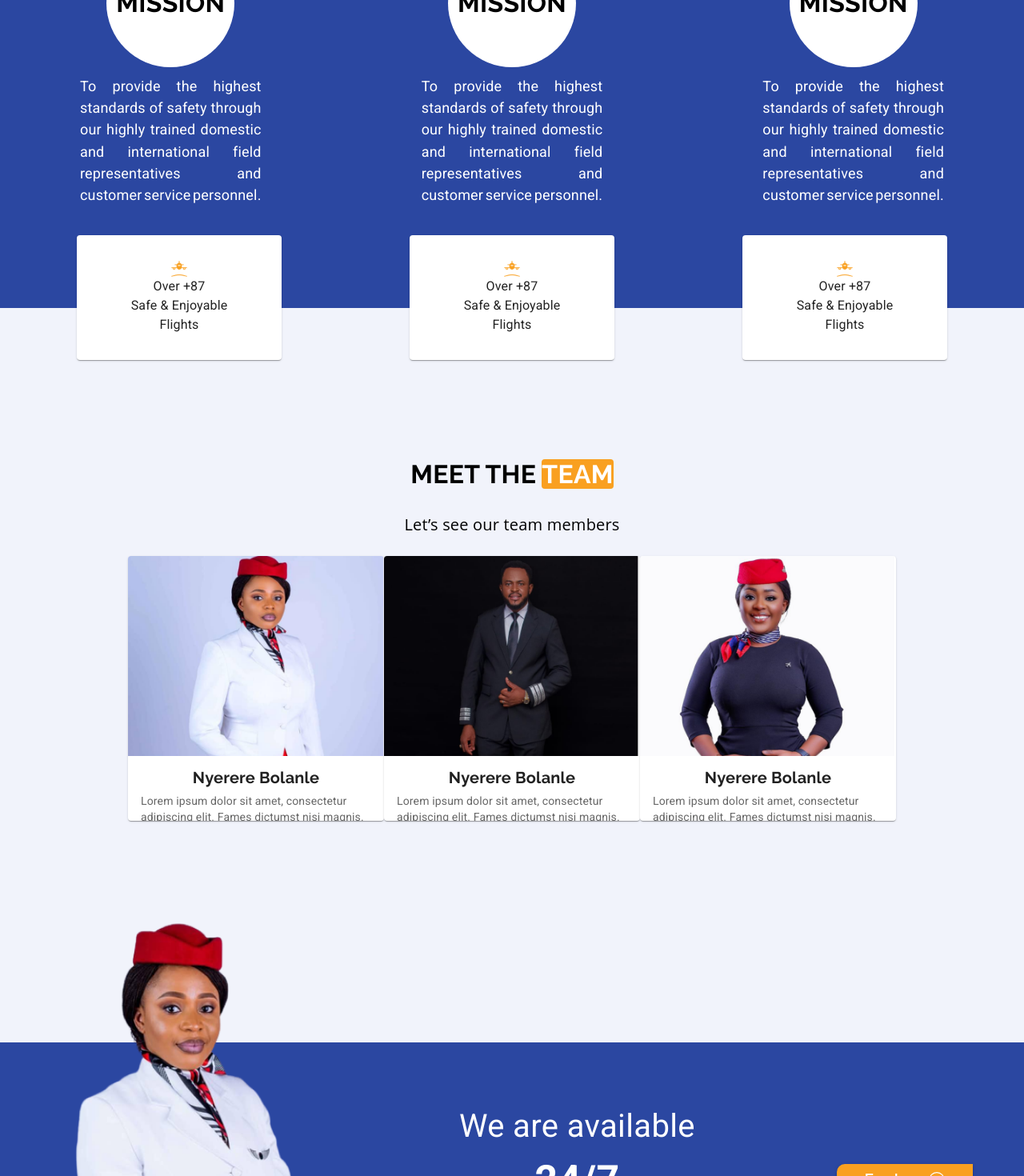
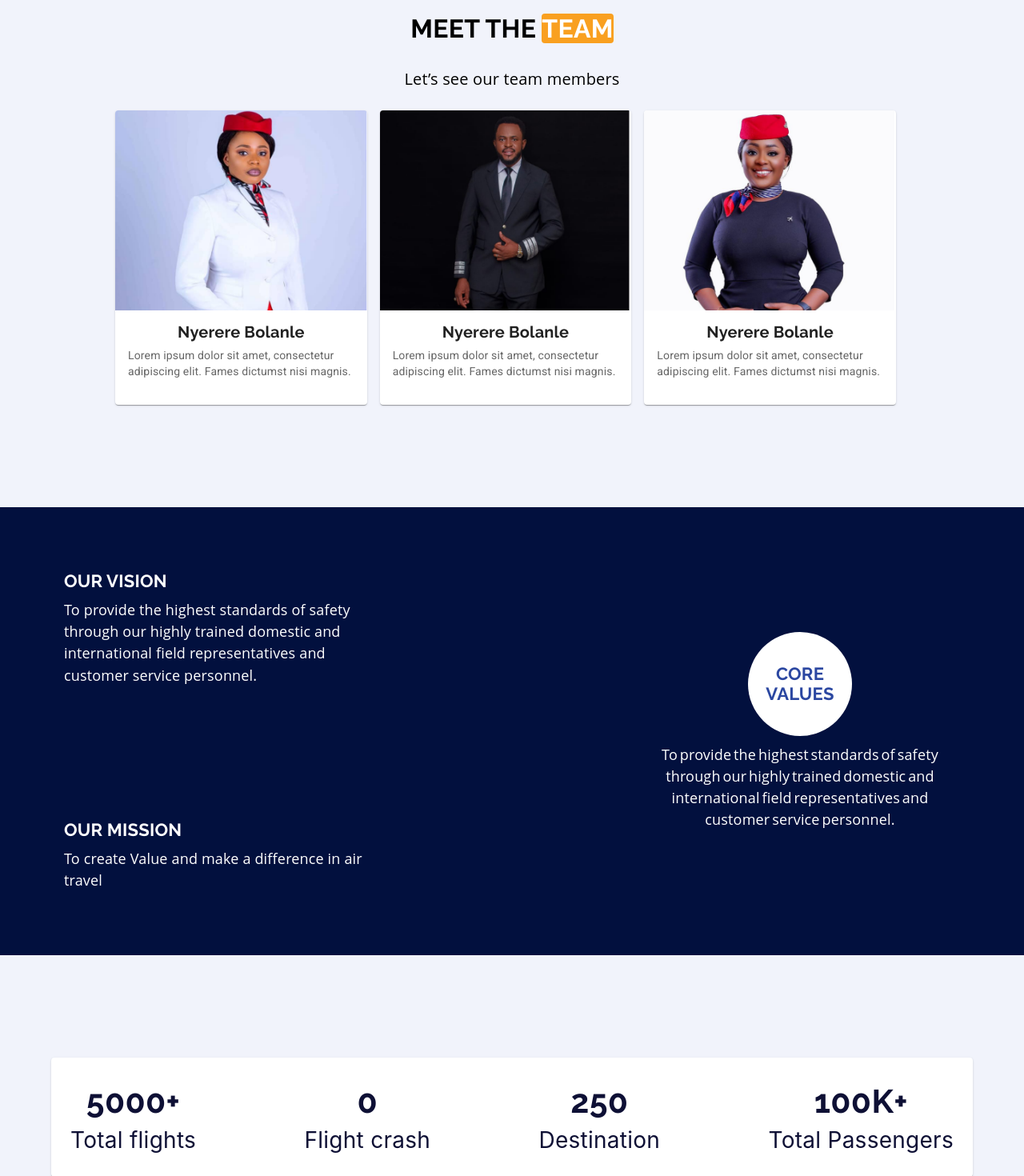
Before and after one commit to NBJ-Developer/nbj-client, a React (Create React App) app: page /About in a window 1280 px wide. Shown: the part 1220-2690 px from the top of the page at 80% size. Built offline with nearby package versions, Linux system fonts and the light colour scheme.

Commit message:
Worked on the about page, also added the slide effect to the page

```diff
--- a/src/components/About/MeetTheTeam.jsx
+++ b/src/components/About/MeetTheTeam.jsx
@@ -1,6 +1,7 @@
-import { Box, Typography } from '@mui/material'
+import { Box, Grid, Typography } from '@mui/material'
 import React from 'react'
 import ServicesCard from '../Services/ServicesCard'
+import Slider from '../../elements/Slider/Slider'
 
 function MeetTheTeam() {
   const cardContents = [
@@ -59,11 +60,16 @@ function MeetTheTeam() {
       display: 'flex',
       justifyContent: 'space-between',
     }}>
+      <Grid container spacing={2}>
       {cardContents.map( data => (
-        <Box key={data.imgPath}>
+        <Grid key={data.imgPath} item xs={6} md={4}>
+        <Slider  slideComponent={
           <ServicesCard content={data}/>
-        </Box>
+        }/>
+        </Grid>
       ))}
+
+      </Grid>
     </Box>
     </Box>
 
--- a/src/components/About/MissionVision.jsx
+++ b/src/components/About/MissionVision.jsx
@@ -1,24 +1,24 @@
+import { Typography } from '@mui/material'
 import Box from '@mui/material/Box'
 import React from 'react'
+import Slider from '../../elements/Slider/Slider'
 import VisionComponent from '../../elements/Vision/VisionComponent'
 import VisionPapper from '../../elements/Vision/VisionPapper'
 
 function MissionVision() {
   const componentContents = [
   {
-    label: 'MISSION',
+    label: 'OUR VISSION',
     body: `To provide the highest standards of safety through our highly
     trained domestic and international field representatives and customer
     service personnel.`,
   },
   {
-    label: 'MISSION',
-    body: `To provide the highest standards of safety through our highly
-    trained domestic and international field representatives and customer
-    service personnel.`,
+    label: 'OUR MISSION',
+    body: 'To create Value and make a difference in air travel',
   },
   {
-    label: 'MISSION',
+    label: 'CORE VALUE',
     body: `To provide the highest standards of safety through our highly
     trained domestic and international field representatives and customer
     service personnel.`,
@@ -44,41 +44,113 @@ function MissionVision() {
 ]
   return (
       <Box sx={{
-      position: 'relative',
+        mt: 16,
+        p: 10,
+        display: 'flex',
+        justifyContent: 'space-between',
+        backgroundColor: '#02103E',
       }}>
         <Box sx={{
           display: 'flex',
-        mt: 6,
+          flexDirection: 'column',
           justifyContent: 'space-between',
-        backgroundColor: '#2B47A1',
-        position: 'relative',
+          width: '35%',
+          height: '50vh',
         }}>
-        {componentContents.map(content =>
-        (<Box key={content.label}>
-          <VisionComponent contents={content}/>
-        </Box>)
-      )}
+          <Slider slideComponent={
+            <Box>
+            <Typography sx={{
+                fontFamily:'raleway',
+                color: '#ffffff',
+                fontWeight:'700',
+                fontSize: '22px',
+                lineHeight: '25px',
+              }}>
+                OUR VISION
+              </Typography>
+              <Typography sx={{
+                fontFamily:'Open Sans',
+                marginTop:'10px',
+                color: '#ffffff',
+                fontSize:{xs:'15px', md:'18px'},
+                lineHeight: '27.21px',
+                }}>
+                To provide the highest standards of safety through our highly
+                trained domestic and international field representatives and customer
+                service personnel.
+              </Typography>
+            </Box>
+          }/>
+
+          <Slider slideComponent={
+            <Box>
+            <Typography sx={{
+                fontFamily:'raleway',
+                color: '#ffffff',
+                fontWeight:'700',
+                fontSize: '22px',
+                lineHeight: '25px',
+              }}>
+                OUR MISSION
+              </Typography>
+              <Typography sx={{
+                fontFamily:'Open Sans',
+                marginTop:'10px',
+                color: '#ffffff',
+                fontSize:{xs:'15px', md:'18px'},
+                lineHeight: '27.21px',
+                }}>
+                To create Value and make a difference in air travel
+              </Typography>
+            </Box>
+          }/>
         </Box>
         <Box sx={{
           display: 'flex',
+          flexDirection: 'column',
           justifyContent: 'center',
-        width: '100vw',
-        position: 'absolute',
-        bottom: '-65px',
+          alignItems: 'center',
+          maxWidth:{md:'25rem'},
         }}>
+          <Slider slideComponent={
             <Box sx={{
             display: 'flex',
-          justifyContent: 'space-between',
-          width: '85%',
+            justifyContent: 'center',
+            alignItems: 'center',
+            backgroundColor: '#ffffff',
+            borderRadius: '50%',
+            width: '130px',
+            height: '130px',
             }}>
-        {paperContents.map(content =>
-        (<Box key={content.label}>
-          <VisionPapper contents={content}/>
-        </Box>)
-        )}
+              <Typography sx={{
+                fontFamily:'raleway',
+                fontWeight:'700',
+                fontSize: '22px',
+                color: '#2B47A1',
+                lineHeight: '25px',
+                textAlign: 'center',
+              }}>
+                CORE VALUES
+              </Typography>
           </Box>
+          }/>
+          <Slider slideComponent={
+            <Typography sx={{
+            fontFamily:'Open Sans',
+            marginTop:'10px',
+            color: '#ffffff',
+            fontSize: '18px',
+            lineHeight: '27.21px',
+            wordSpacing: '-2px',
+            textAlign:'center',
+          }}>
+            To provide the highest standards of safety through our highly
+            trained domestic and international field representatives and customer
+            service personnel.
+          </Typography>
+          }/>
+
         </Box>
-
       </Box>
 
   )
--- a/src/components/Benefits/Benefits.jsx
+++ b/src/components/Benefits/Benefits.jsx
@@ -5,7 +5,7 @@ import BenefitComponent from './BenefitComponent'
 import benefitsData from './benefitsData';
 import Typography from '@mui/material/Typography';
 import Grid from '@mui/material/Grid';
-import Slider from '../../elements/Slider/slider';
+import Slider from '../../elements/Slider/Slider';
 function Benefits() {
   return (
     <div>
--- a/src/components/Hero/GeneralHero.jsx
+++ b/src/components/Hero/GeneralHero.jsx
@@ -11,6 +11,7 @@ import MenuItem from '@mui/material/MenuItem';
 import PrimaryButtons from '../../elements/Button/PrimaryButtons'
 import Link from '@mui/material/Link';
 import { Typography } from '@mui/material';
+import Slider from '../../elements/Slider/Slider';
 
 const pages = ['Home', 'About', 'Services', 'Contact'];
 
@@ -160,14 +161,19 @@ const NavBar = ({ display, bgImage }) => {
           display: { xs: 'none', md: 'block', },
           pt: !display? 10: 0,
         }}>
+          <Slider slideComponent={
               <Typography variant="h3" component="h3" sx={{
                 marginBottom: '10px',
               }}>
                 OUR STORY
               </Typography>
+          }/>
+          <Slider slideComponent={
             <Typography>
               If you want to know more about us, you’re in the right place. Read to learn how we can assist you
             </Typography>
+          }/>
+
         </Box>
         <Box sx={{
           display: {
--- a/src/components/Services/Services.jsx
+++ b/src/components/Services/Services.jsx
@@ -2,7 +2,7 @@ import * as React from 'react';
 import Box from '@mui/material/Box';
 import Typography from '@mui/material/Typography';
 import ServicesCard from './ServicesCard';
-import Slider from '../../elements/Slider/slider';
+import Slider from '../../elements/Slider/Slider';
 import { Grid } from '@mui/material';
 
 //const AutoPlaySwipeableViews = autoPlay(SwipeableViews);
--- a/src/components/SideAttraction/SideAttraction.jsx
+++ b/src/components/SideAttraction/SideAttraction.jsx
@@ -2,8 +2,8 @@ import React from 'react'
 import Box from '@mui/material/Box'
 import Typography from '@mui/material/Typography'
 import ServicesCard from '../Services/ServicesCard'
-import Slider from '../../elements/Slider/slider'
-import { Grid } from '@mui/material'
+import Slider from '../../elements/Slider/Slider'
+import Grid from '@mui/material/Grid'
 
 function SideAttraction() {
 
--- a/src/components/Hero/ServicesDetails.jsx
+++ b/src/components/Statistic/ServicesDetails.jsx
@@ -15,6 +15,7 @@ function ServicesDetails({content}) {
           fontSize: '41px',
           lineHeight: '49px',
           textAlign: 'center',
+          color: '#0E1035',
         }}>
           {content.label}
         </Typography>
@@ -25,6 +26,7 @@ function ServicesDetails({content}) {
           fontSize: '28px',
           lineHeight: '32px',
           textAlign: 'center',
+          color: '#0E1035',
         }}>
           {content.body}
         </Typography>
--- /dev/null
+++ b/src/components/Statistic/Statistic.jsx
@@ -0,0 +1,42 @@
+import { Box, Paper } from '@mui/material'
+import React from 'react'
+import ServicesDetails from './ServicesDetails'
+
+function Statistic() {
+
+  const statisticContent = [
+    {
+     label: '5000+',
+     body: 'Total flights',
+    },
+    {
+      label: '0',
+      body: 'Flight crash',
+     },
+     {
+      label: '250',
+      body: 'Destination',
+     },
+     {
+      label: '100K+',
+      body: 'Total Passengers',
+     },
+  ]
+
+  return (
+    <Paper sx={{
+    width: '90%',
+    px: 3,
+    display: {xs: 'none', md: 'flex'},
+    justifyContent: 'space-between',
+    paddingY: '30px',
+  }}>
+      <ServicesDetails content={statisticContent[0]}/>
+      <ServicesDetails content={statisticContent[1]}/>
+      <ServicesDetails content={statisticContent[2]}/>
+      <ServicesDetails content={statisticContent[3]}/>
+    </Paper>
+  )
+}
+
+export default Statistic
--- a/src/components/Testimonials/Testimonials.jsx
+++ b/src/components/Testimonials/Testimonials.jsx
@@ -2,7 +2,7 @@ import * as React from 'react';
 import Box from '@mui/material/Box';
 import Typography from '@mui/material/Typography';
 import TestimonialsPapper from '../papper/TestimonialsPapper';
-import Slider from '../../elements/Slider/slider';
+import Slider from '../../elements/Slider/Slider';
 
 export default function Testimonials() {
     const data = [
--- a/src/pages/About/About.jsx
+++ b/src/pages/About/About.jsx
@@ -7,7 +7,10 @@ import Footer from '../../components/Footer/Footer'
 import OurStory from '../../components/About/OurStory'
 import MeetTheTeam from '../../components/About/MeetTheTeam'
 import Available from '../../components/About/Available'
+import ServicesDetails from '../../components/Statistic/ServicesDetails'
 import bgImage from './aboutBG.png'
+import { Paper } from '@mui/material'
+import Statistic from '../../components/Statistic/Statistic'
 
 function About() {
   const ourStoryProps = {
@@ -23,6 +26,8 @@ function About() {
     on giving you a unique travel experience regardless of travel purpose
     and provide a enviable working environment.`
   }
+
+
   return (
     <div>
       <GeneralHero display={false} bgImage={bgImage} />
@@ -38,9 +43,16 @@ function About() {
         </Typography>
       </Box>
       <OurStory ourStoryProps={ourStoryProps}/>
+      <MeetTheTeam />
       <MissionVision />
-      <MeetTheTeam />
-      <Available />
+      <Box sx={{
+        mt: 16,
+        width: '100%',
+        display: 'flex',
+        justifyContent: 'center',
+      }}>
+        <Statistic />
+      </Box>
       <Footer />
     </div>
   )
```
Also changed, not shown: src/components/About/OurStory.jsx (+7 -3 lines), src/components/Hero/Hero.jsx (+3 -15 lines). Lines whose indentation alone changed are shown as unchanged.
